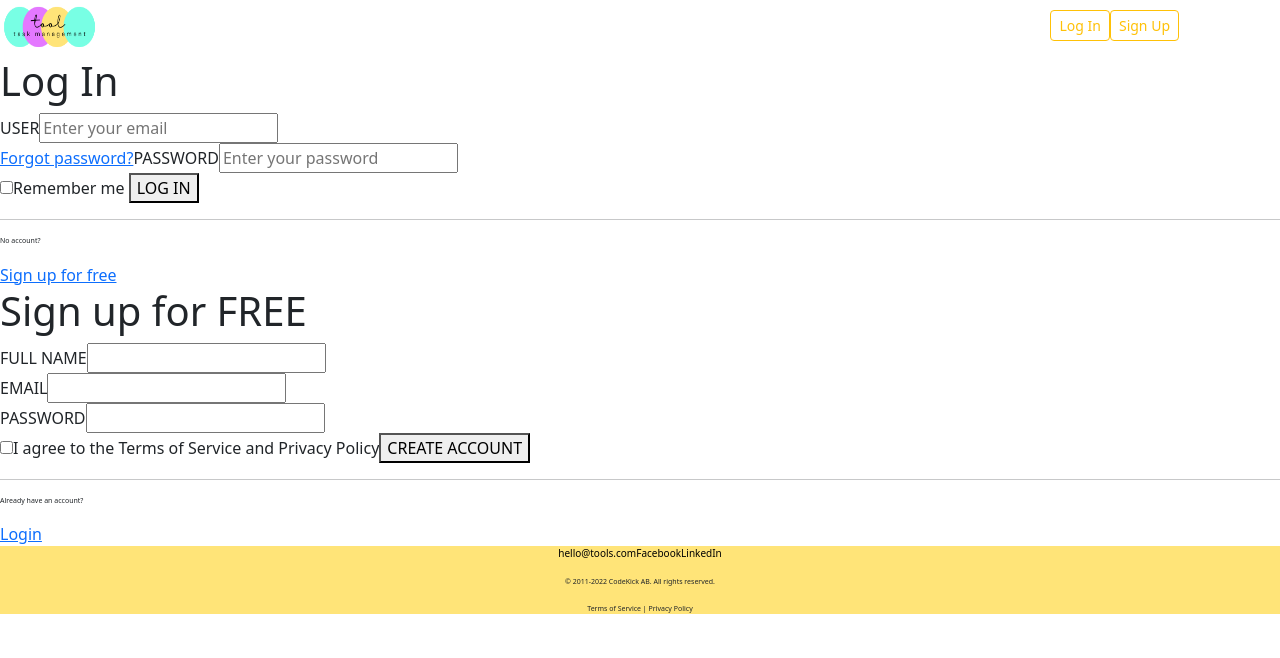
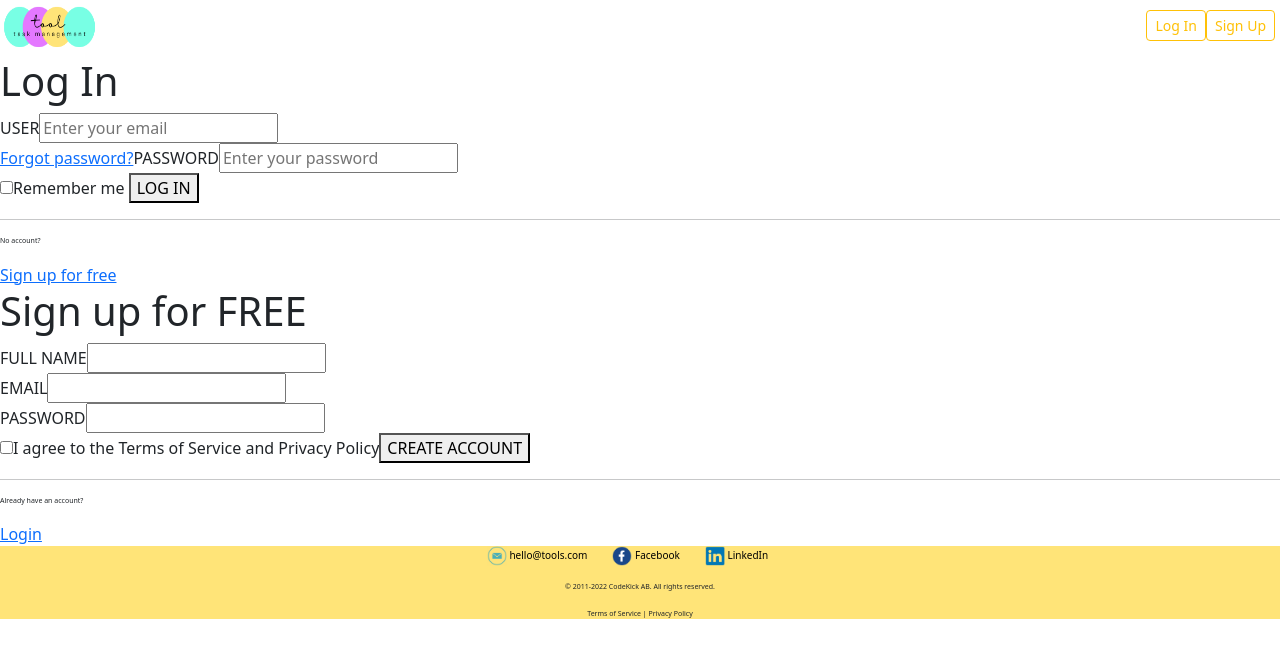
Before and after one commit to alexvf12/FinalProjectFrontEnd, a Vue app in the folder vue-project/: page / in a window 1280 px wide. Shown: the top 658 px of the page. Built offline with nearby package versions, Linux system fonts and the light colour scheme; no server answers.

Commit message:
modif footer y nav

```diff
--- a/vue-project/src/components/Footer.vue
+++ b/vue-project/src/components/Footer.vue
@@ -1,9 +1,9 @@
 <template>
     <footer class="text-light">
     <ul class="d-flex flex-row justify-content-center list-unstyled">
-    <li><a class="enlace" href="">hello@tools.com</a></li>
-    <li><a class="enlace" href="">Facebook</a></li>
-    <li> <a class="enlace" href="">LinkedIn</a></li>
+    <li><a class="enlace" href=""> <img src="../../public/Captura desde 2022-12-14 11-08-14.png" alt="logo-correo" width="20px"> hello@tools.com</a></li>
+    <li><a class="enlace" href=""> <img src="../../public/Captura desde 2022-12-14 11-07-21.png" alt="logo-facebook" width="20px"> Facebook</a></li>
+    <li> <a class="enlace" href=""> <img src="../../public/Captura desde 2022-12-14 11-09-44.png" alt="logo-linkedin" width="20px"> LinkedIn</a></li>
     </ul>
 <div>
     <p class="text-center text-dark">© 2011-2022 CodeKick AB. All rights reserved.</p>
@@ -25,6 +25,7 @@ ul{
 .enlace{
     color: black;
     text-decoration-line: none;
+    margin-right: 25px;
 }
 
 p{
--- a/vue-project/src/components/Nav.vue
+++ b/vue-project/src/components/Nav.vue
@@ -16,7 +16,6 @@
 <script></script>
 <style scoped>
 .ul{
-  padding-right: 6rem;
   font-size: 12px;
   margin-top: 10px;
   margin-right: 5px;
```
